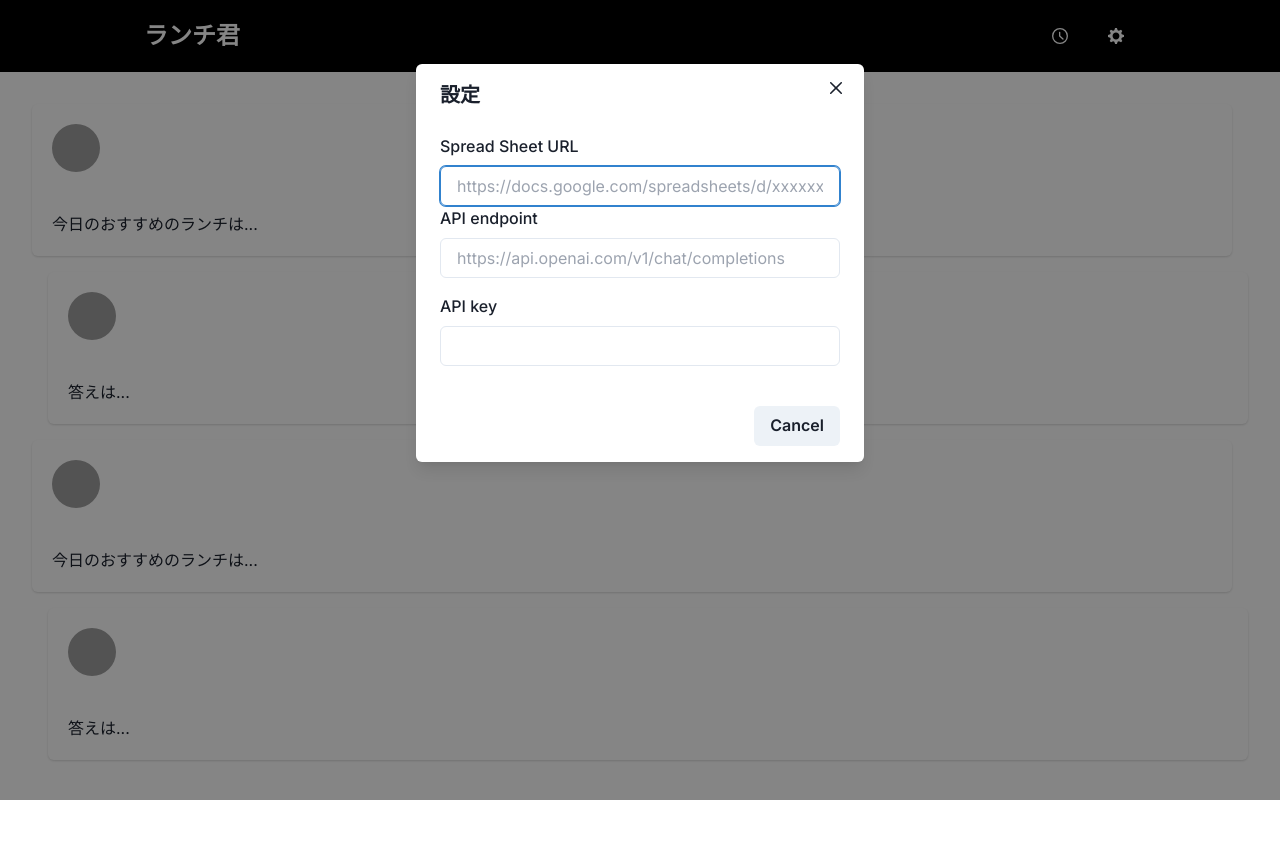
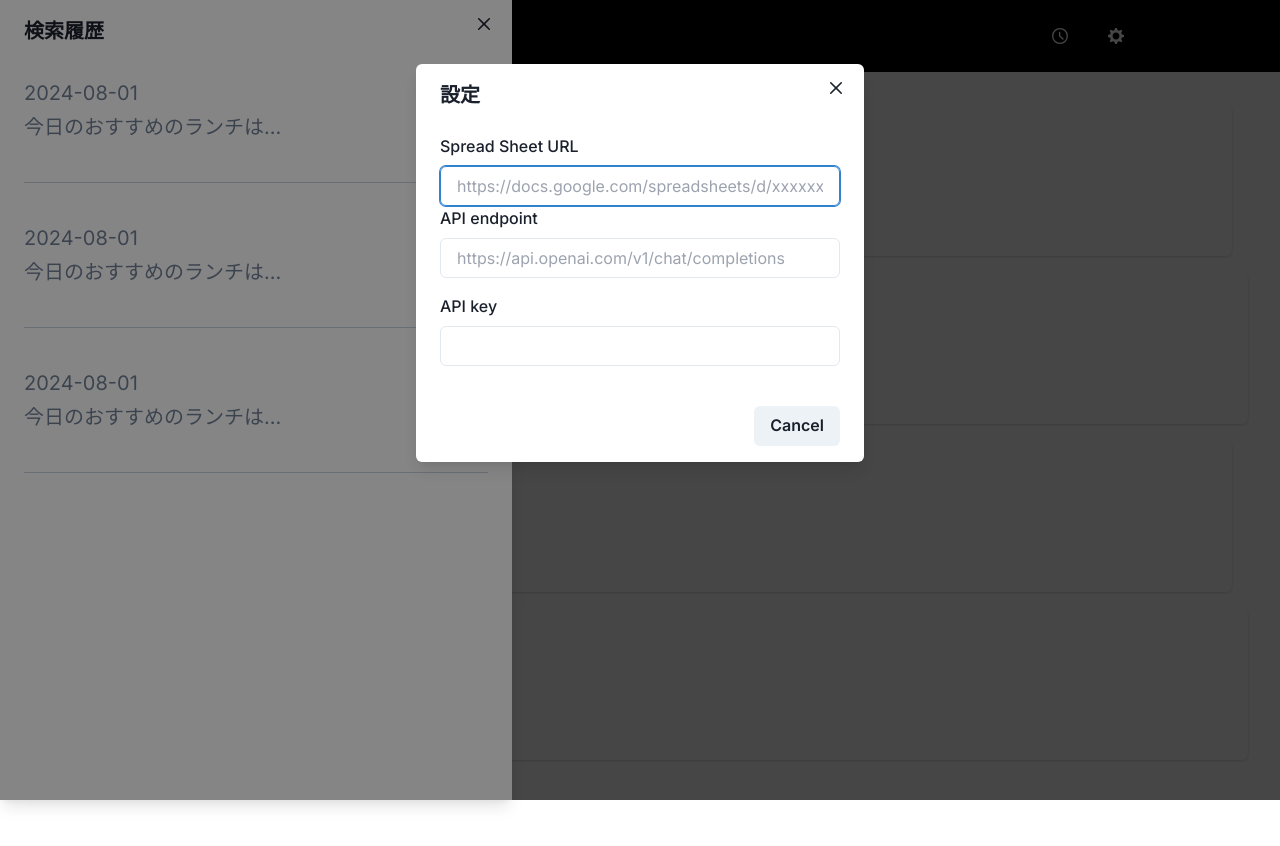
Before and after one commit to 50ra4/today-lunch-recommendation, a Next.js app: page / in a window 1280 px wide. Both pictures are taken after a click on the button 1116 px from the left and 36 px from the top of the page. Shown: the top 846 px of the page. Built offline with nearby package versions, Linux system fonts and the light colour scheme; grey boxes are pictures that could not be loaded.

Commit message:
refactor: SideMenu

```diff
--- a/src/app/page.tsx
+++ b/src/app/page.tsx
@@ -1,20 +1,12 @@
 'use client';
 
-import {
-  Drawer,
-  DrawerBody,
-  DrawerCloseButton,
-  DrawerContent,
-  DrawerHeader,
-  DrawerOverlay,
-  useDisclosure,
-} from '@chakra-ui/react';
+import { useDisclosure } from '@chakra-ui/react';
 
 import { ChatList } from '@/components/ChatList';
 import { Header } from '@/components/Header';
-import { HistoryCard } from '@/components/HistoryCard';
 import { PreferenceModal } from '@/components/PreferenceModal';
-import { CHATS, HISTORIES } from '@/mock';
+import { SideMenu } from '@/components/SideMenu';
+import { CHATS } from '@/mock';
 
 export default function Home() {
   const drawer = useDisclosure();
@@ -25,18 +17,7 @@ export default function Home() {
       <Header title="ランチ君" onClickHistory={drawer.onOpen} onClickPreference={modal.onOpen} />
       <main className="min-h-screen ">
         <ChatList chats={CHATS} />
-        <Drawer onClose={drawer.onClose} isOpen={drawer.isOpen} size="md" placement="left">
-          <DrawerOverlay />
-          <DrawerContent>
-            <DrawerCloseButton />
-            <DrawerHeader>検索履歴</DrawerHeader>
-            <DrawerBody>
-              {HISTORIES.map(({ id, searchedAt, detail }) => (
-                <HistoryCard key={id} id={id} searchedAt={searchedAt} detail={detail} />
-              ))}
-            </DrawerBody>
-          </DrawerContent>
-        </Drawer>
+        <SideMenu isOpen={modal.isOpen} onClose={modal.onClose} />
         <PreferenceModal isOpen={modal.isOpen} onClose={modal.onClose} />
       </main>
     </>
--- /dev/null
+++ b/src/components/SideMenu.tsx
@@ -0,0 +1,26 @@
+import { Drawer, DrawerOverlay, DrawerContent, DrawerCloseButton, DrawerHeader, DrawerBody } from '@chakra-ui/react';
+
+import { HistoryCard } from '@/components/HistoryCard';
+import { HISTORIES } from '@/mock';
+
+type Props = {
+  onClose: () => void;
+  isOpen: boolean;
+};
+
+export function SideMenu({ onClose, isOpen }: Props) {
+  return (
+    <Drawer onClose={onClose} isOpen={isOpen} size="md" placement="left">
+      <DrawerOverlay />
+      <DrawerContent>
+        <DrawerCloseButton />
+        <DrawerHeader>検索履歴</DrawerHeader>
+        <DrawerBody>
+          {HISTORIES.map(({ id, searchedAt, detail }) => (
+            <HistoryCard key={id} id={id} searchedAt={searchedAt} detail={detail} />
+          ))}
+        </DrawerBody>
+      </DrawerContent>
+    </Drawer>
+  );
+}
```
